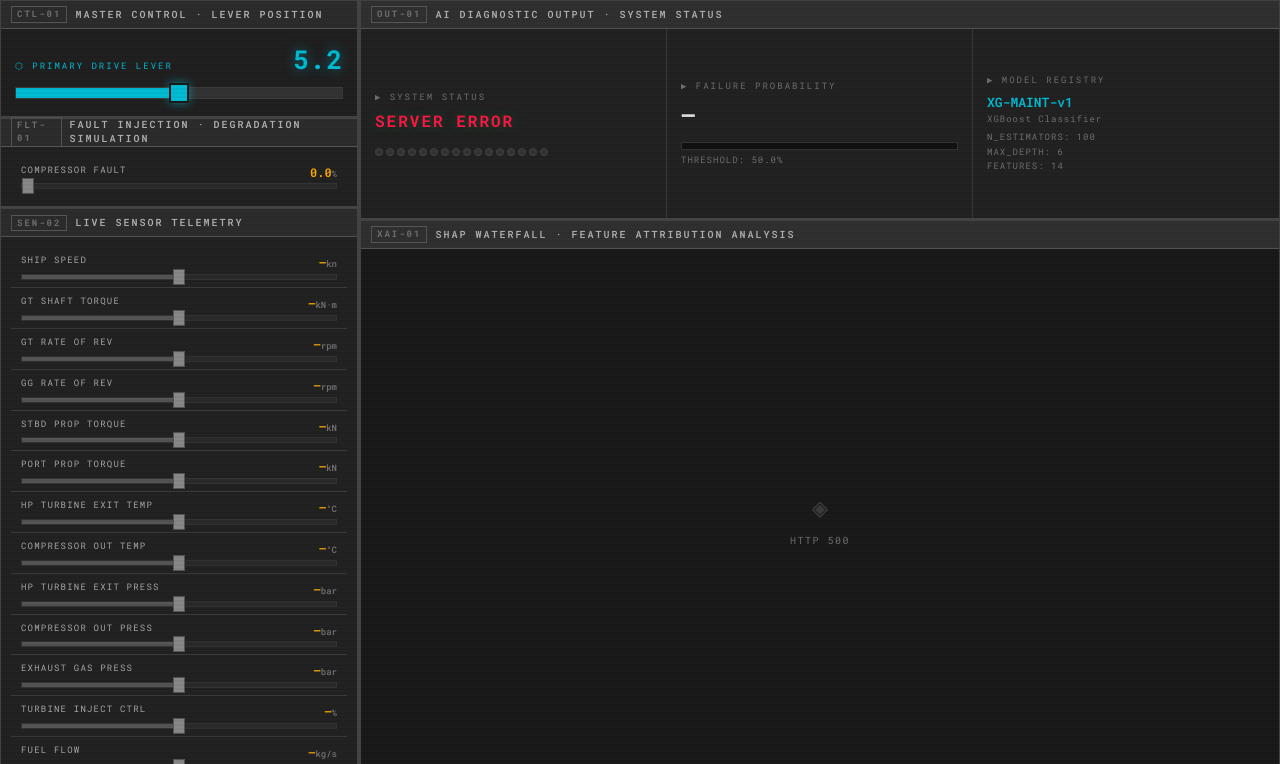
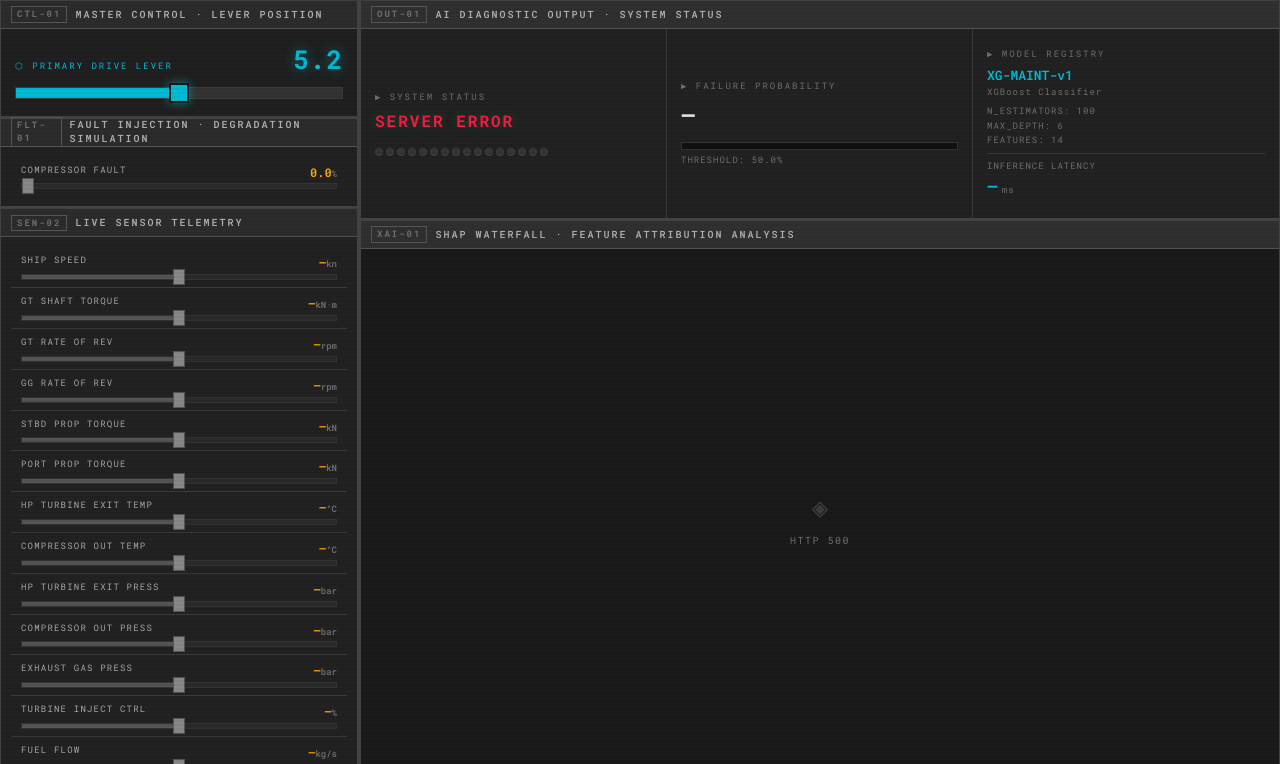
Before and after one commit to adrohilla99/ai-for-industry-group-1c-marine, a Flask app: page / in a window 1280 px wide. Shown: the part 36-800 px from the top of the page. Run offline with Flask 3, Linux system fonts and the light colour scheme; data that the repository does not hold is empty; parts of the project's set-up code (start-up, migrations or seed data) failed here and were passed over.

Commit message:
Add inference latency display to the dashboard and update latency calculation

```diff
--- a/static/script.js
+++ b/static/script.js
@@ -102,7 +102,8 @@
   const shapPH      = document.getElementById('shap-placeholder');
   const probBarEl   = document.getElementById('prob-bar');
   const sbStatusVal = document.getElementById('sb-status-val');
-  const sbLatency   = document.getElementById('sb-latency');
+  const sbLatency     = document.getElementById('sb-latency');
+  const panelLatency  = document.getElementById('panel-latency');
   const leds        = document.querySelectorAll('.led');
 
   // ── Live UTC clock ────────────────────────────────────────────────────────
@@ -191,7 +192,9 @@
       return;
     }
 
-    if (sbLatency) sbLatency.textContent = `${Math.round(performance.now() - t0)} ms`;
+    const ms = Math.round(performance.now() - t0);
+    if (sbLatency)    sbLatency.textContent    = `${ms} ms`;
+    if (panelLatency) panelLatency.textContent = ms;
 
     // ── 1. Auto-move all 13 dependent sensor sliders ──────────────────────────
     if (data.telemetry) {
--- a/templates/index.html
+++ b/templates/index.html
@@ -182,6 +182,13 @@
           <div class="metric-sub" style="margin-top:6px;">N_ESTIMATORS: 100</div>
           <div class="metric-sub">MAX_DEPTH: 6</div>
           <div class="metric-sub">FEATURES: 14</div>
+          <div class="metric-sub" style="margin-top:6px; border-top:1px solid var(--border-light); padding-top:6px;">
+            INFERENCE LATENCY
+          </div>
+          <div style="display:flex; align-items:baseline; gap:4px; margin-top:2px;">
+            <span id="panel-latency" class="metric-num" style="font-size:18px; color:var(--cyan);">—</span>
+            <span class="metric-sub">ms</span>
+          </div>
         </div>
 
       </div><!-- /status-body -->
```
